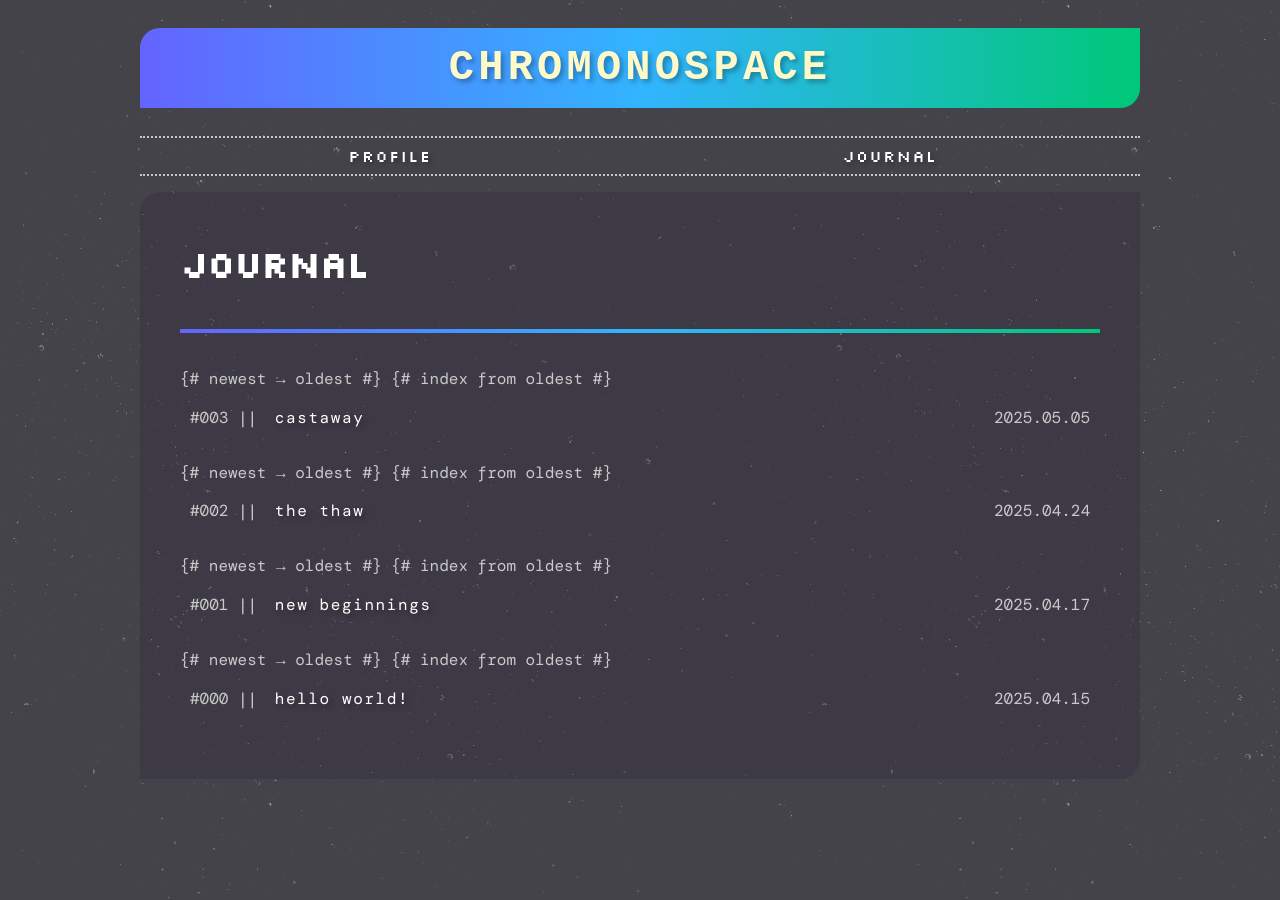
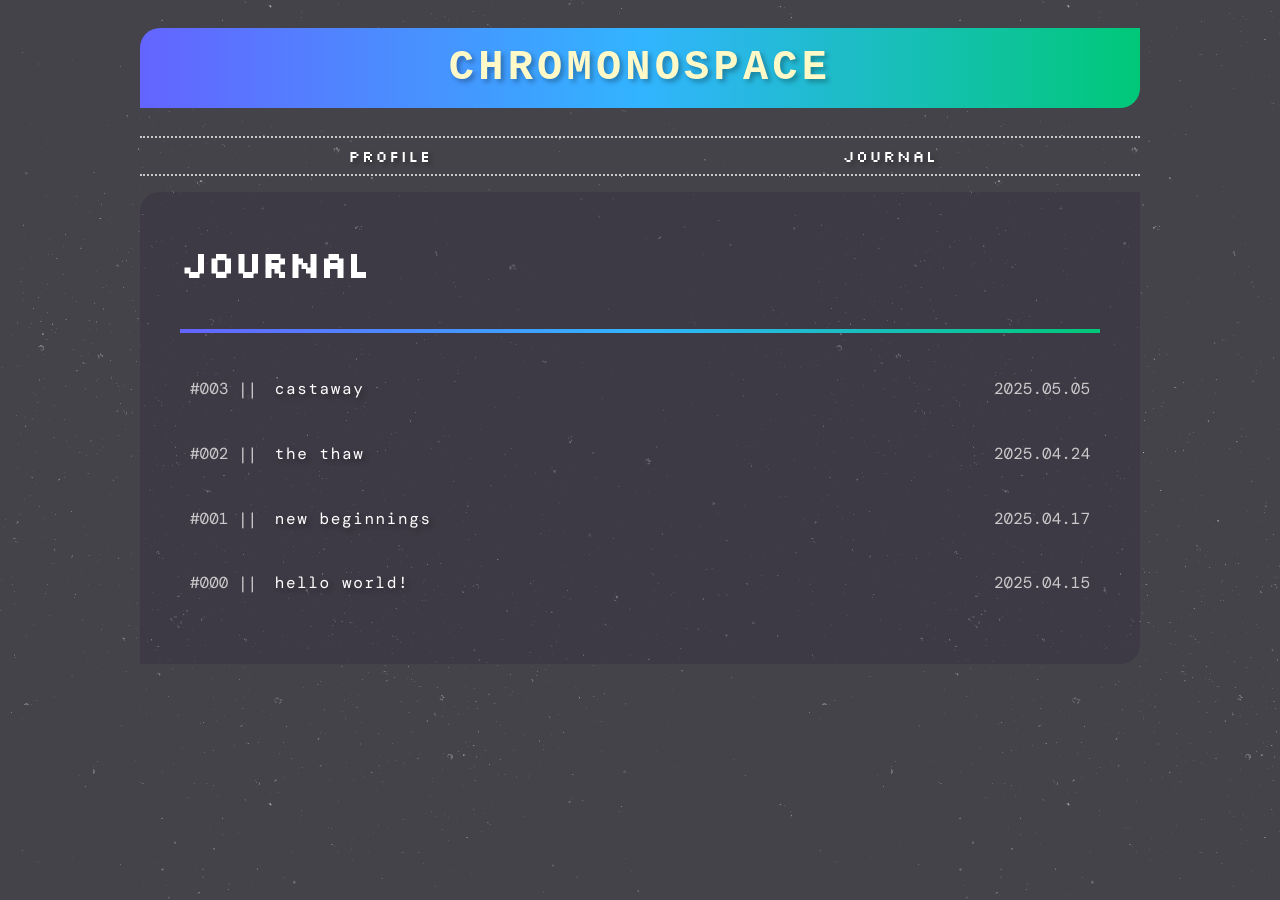
Before and after one commit to iridiumquartz/chromonospace, a Jekyll site: the page built from journal/index.html, in a window 1280 px wide. Built offline with Jekyll 4.4.1, drawn with Linux system fonts in a browser that asks for light colours; some web fonts are replaced.

Commit message:
Update index.html

```diff
--- a/journal/index.html
+++ b/journal/index.html
@@ -8,8 +8,8 @@ title: "j o u r n a l ★ s p a c e"
   <hr>
 
   {% assign total = site.posts | size %}
-  {% for post in site.posts %} {# newest → oldest #}
-    {% assign n = total | minus: forloop.index0 | minus: 1 %} {# index from oldest #}
+  {% for post in site.posts %}
+    {% assign n = total | minus: forloop.index0 | minus: 1 %}
     <div class="j-summary">
       <span>
         #{% if n < 10 %}00{% elsif n < 100 %}0{% endif %}{{ n }} ||
```
